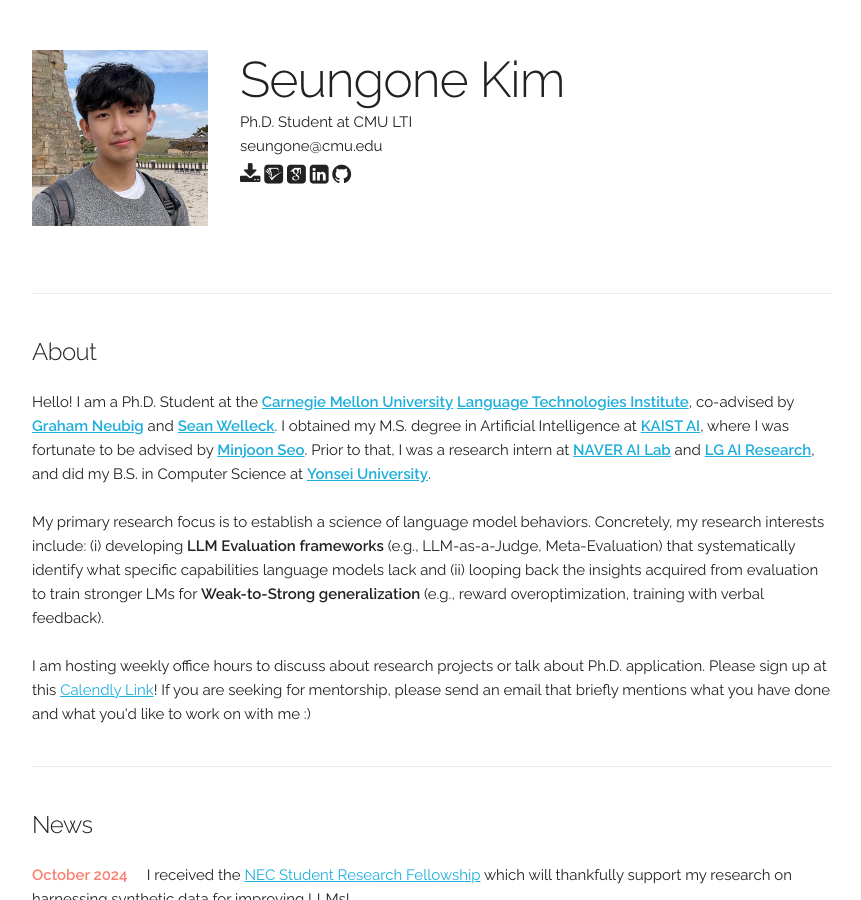
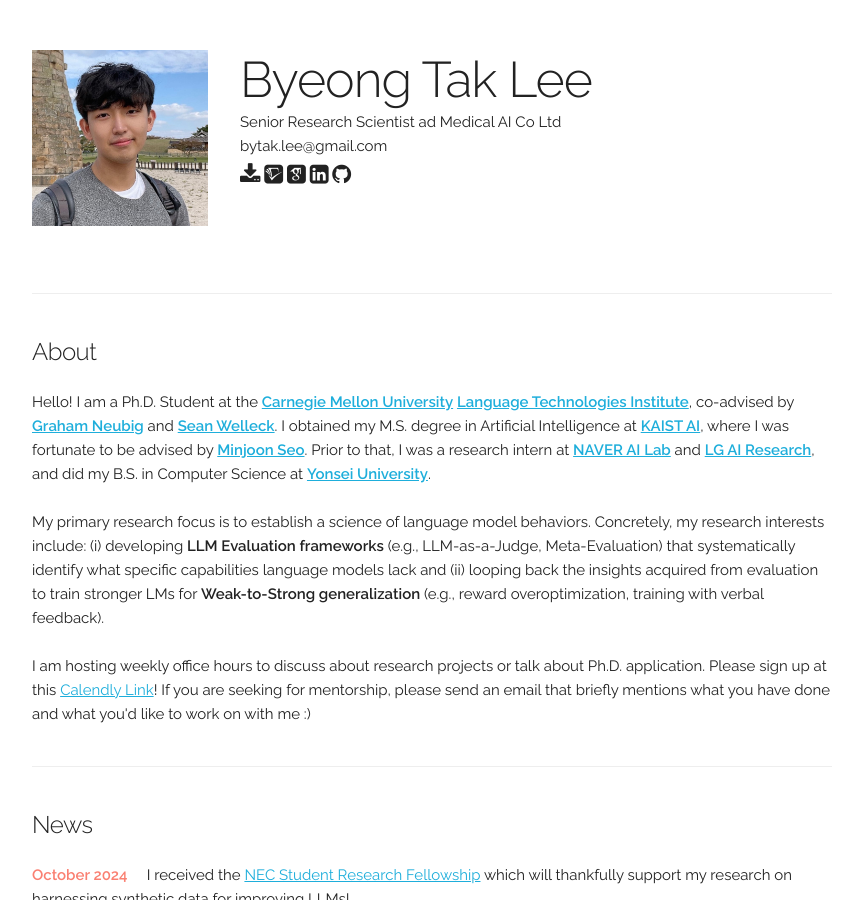
Before and after one commit to byeongtak/byeongtak.github.io, a Jekyll site: the page built from index.html, in a window 1280 px wide and 900 px high. Shown: the whole window, without its empty margins (208-1069 px from the left). Built offline with Jekyll 4.4.1, drawn with Linux system fonts in a browser that asks for light colours; some web fonts are replaced; some of the changed text lies outside the part shown.

Commit message:
Update main_info.yaml

```diff
--- a/_data/main_info.yaml
+++ b/_data/main_info.yaml
@@ -1,11 +1,8 @@
-name: "Seungone Kim"
-title: "Ph.D. Student at CMU LTI"
-email: "seungone@cmu.edu"
+name: "Byeong Tak Lee"
+title: "Senior Research Scientist ad Medical AI Co Ltd"
+email: "bytak.lee@gmail.com"
 profile_pic: "/assets/profile-pics/profile.jpg"
-twitter: "https://twitter.com/seungonekim"
 cv: "assets/cv/CV.pdf"
-semantic_scholar: "https://www.semanticscholar.org/author/Seungone-Kim/2184037220"
-google_scholar: "https://scholar.google.com/citations?user=ZNg3w8wAAAAJ&hl=en&oi=ao"
-linkedin: "https://www.linkedin.com/in/seungone-kim-09b551264/"
-github: "https://github.com/SeungoneKim"
-google_analystics_tracking_id: 'G-WQFJ1LRG22'
+research statement: "assets/statement/research_statement.pdf"
+personal statement: "assets/statement/personal_statement.pdf"
+google_scholar: "https://scholar.google.com/citations?user=vWuN7UcAAAAJ&hl=ko"
```
